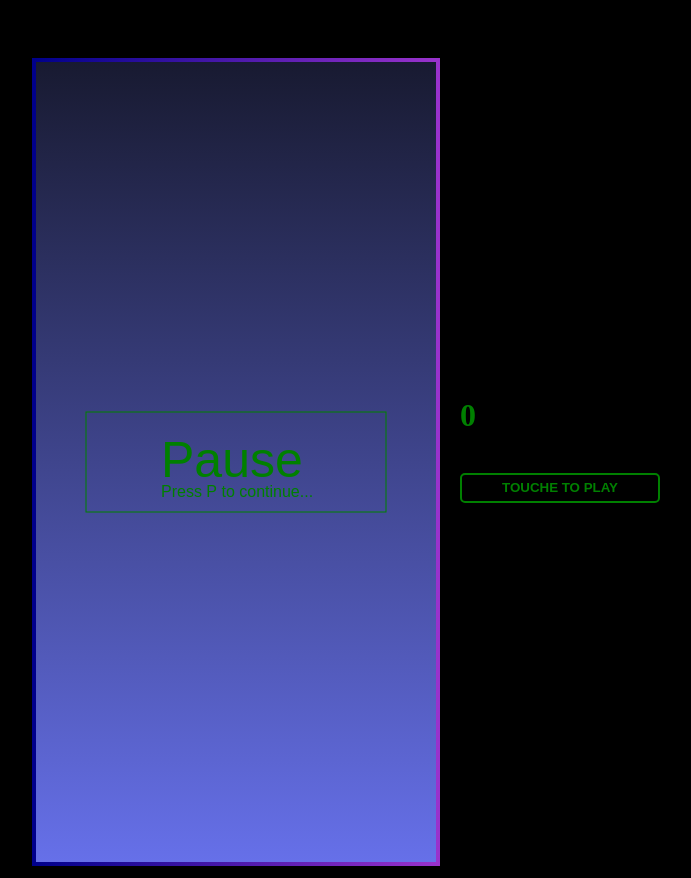
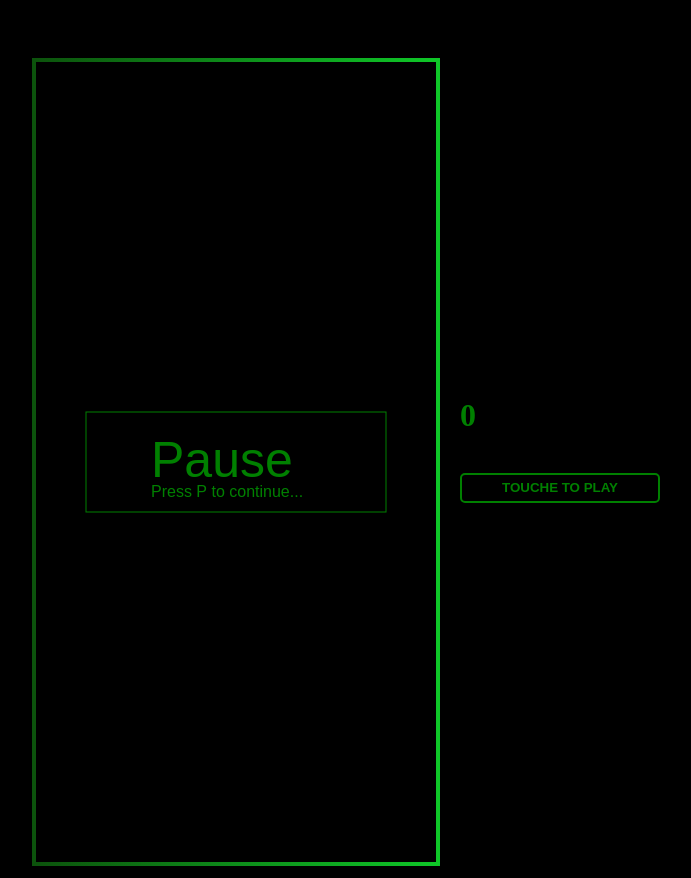
Before and after one commit to pawelcw/tetris, a plain HTML site: page index.html in a window 1280 px wide. Shown: the whole page, without its empty margins (294-985 px from the left). Drawn offline with Linux system fonts and the light colour scheme.

Commit message:
Add files via upload

```diff
--- a/main.css
+++ b/main.css
@@ -20,8 +20,8 @@ h1{
 #game_canvas {
     border: 4px solid;
     border-radius: 5px;
-    border-image: linear-gradient(to right, darkblue, darkorchid) 1;
-    background: linear-gradient(to bottom, #181A31 0%, #6670E9 100%);
+    border-image: linear-gradient(to right, rgb(12, 83, 12), rgb(15, 199, 40)) 1;
+    /* background: linear-gradient(to bottom, #181A31 0%, #6670E9 100%); */
 }
 
 #mobile{
--- a/main.js
+++ b/main.js
@@ -99,7 +99,7 @@ window.onload = (event) => {
 
     let mobile = document.querySelector('#mobile');
     mobile.addEventListener('touchstart', (event) => {
-
+        event.preventDefault();
         if (GAME_STATE != 1)
         {
             GAME_STATE = 1;
@@ -118,6 +118,8 @@ window.onload = (event) => {
 
 
     document.addEventListener('keydown', (event) => {
+
+        event.preventDefault();
 
         if (event.key === "p") {
             if (GAME_STATE === 0) {
@@ -213,7 +215,7 @@ window.onload = (event) => {
 
     function drawBoard() {
         ctx.fillStyle = 'white';
-        ctx.strokeStyle = 'rgb(45, 45, 45)';
+        ctx.strokeStyle = 'rgb(9, 17, 9)';
         ctx.lineWidth = 0.5;
         for (let i = 0; i < 10; i++) {
             ctx.moveTo(CANVAS_WIDTH / 10 * i, 0);
@@ -275,9 +277,9 @@ window.onload = (event) => {
         ctx.strokeRect(50, 350, 300, 100);
         ctx.font = "50px Arial ";
         ctx.fillStyle = "green";
-        ctx.fillText("Pause", 125, 415);
+        ctx.fillText("Pause", 115, 415);
         ctx.font = "16px Arial";
-        ctx.fillText("Press P to continue...", 125, 435);
+        ctx.fillText("Press P to continue...", 115, 435);
         ctx.font = "50px Arial";
     };
     function drawEnd(){
```
